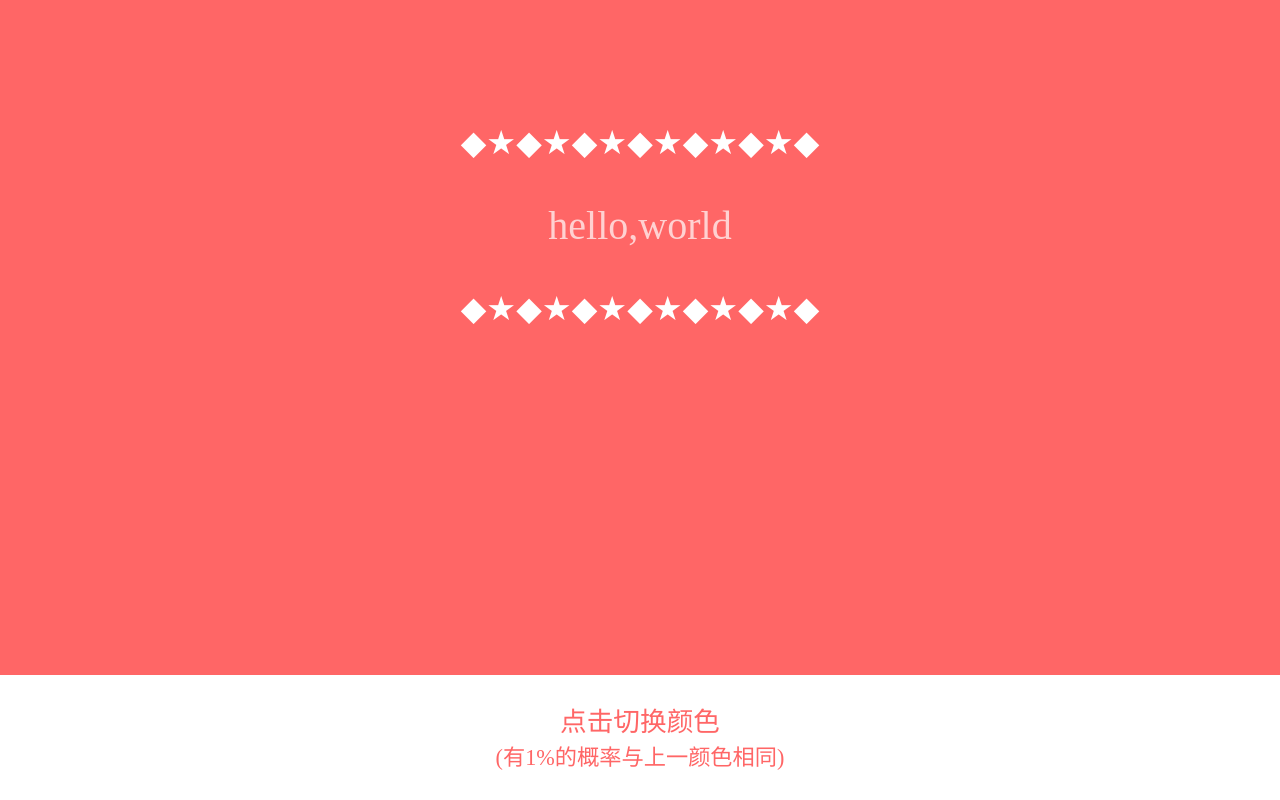
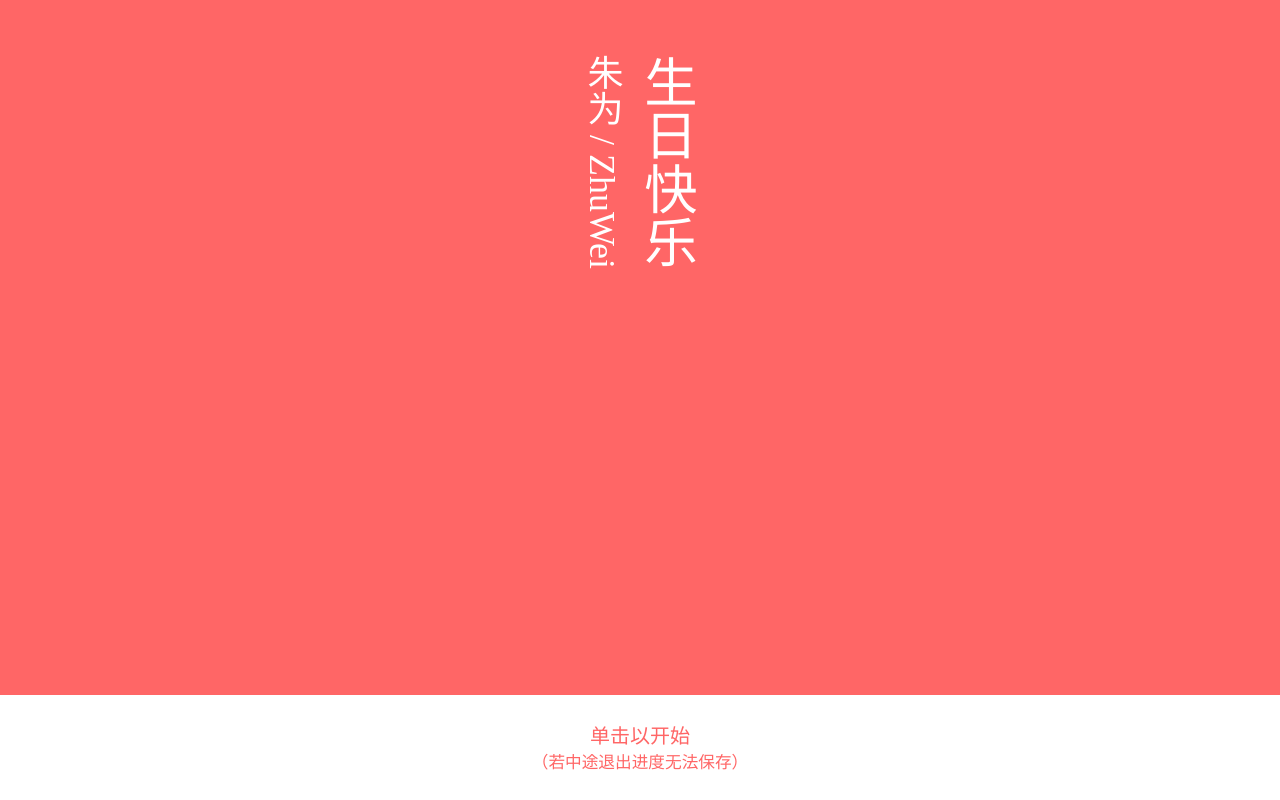
Before and after one commit to TiAd-GT/TiAd-GT.github.io, a plain HTML site: page zw/zw.html in a window 1280 px wide. Drawn offline with Linux system fonts and the light colour scheme.

Commit message:
Add files via upload

```diff
--- a/zw/zw.html
+++ b/zw/zw.html
@@ -13,115 +13,97 @@
         padding:0px;
         transition:all 3s;
     }
-    #main1,#main2,#main3{
+    #main{
         font-family:'Times New Roman', Times, serif;
         color:white;
-        font-size:25pt;
+        font-size:20pt;
         transition:all 0.5s;
         opacity: 1.0 ;
+        -webkit-writing-mode: vertical-rl;
+        writing-mode: vertical-rl;
     }
-    #ColorChange{
+    #ColorChange_Start{
         width:100%;
-        height:100px;
+        height:80px;
         padding-top:25px;
         background-color:white;
         color:#FF6666;
-        font-size:20pt;
+        font-size:15pt;
         font-family:'Times New Roman', Times, serif;
         position:fixed;
         bottom:0px;
         cursor:pointer;
+        opacity: 1.0 ;
         transition:all 3s;
     }
     </style>
     <script>
+    function main(){
+        document.getElementById("ColorChange_Start").innerHTML="<span onclick='colorChange()'>点击切换颜色<br><small>（有1%的概率与上一颜色相同）</small></span>";
         setTimeout(function(){
-            document.getElementById("main2").style.opacity="0.0";
-        }, 1500);
+            document.getElementById("main").style.opacity="0.0";
+        }, 10);
         setTimeout(function(){
-            document.getElementById("main2").innerHTML="hello,world";
-        }, 2000);
+            document.getElementById("main").innerHTML="左肩有你 右肩有党 <br> 改革开放 振兴钢厂";
+        }, 1000);
         setTimeout(function(){
-            document.getElementById("main2").style.opacity="1.0";
+            document.getElementById("main").style.opacity="1.0";
         }, 2500);
-        setTimeout(function(){
-            document.getElementById("main2").style.opacity="0.0";
-        }, 5000);
-        setTimeout(function(){
-            document.getElementById("main2").innerHTML="hello,world";
-        }, 5500);
-        setTimeout(function(){
-            document.getElementById("main2").style.opacity="1.0";
-        }, 6000);
-        setTimeout(function(){
-            document.getElementById("main2").style.opacity="0.0";
-        }, 10000);
-        setTimeout(function(){
-            document.getElementById("main2").innerHTML="hello,world";
-        }, 10500);
-        setTimeout(function(){
-            document.getElementById("main2").style.opacity="1.0";
-        }, 11000);
-        setTimeout(function(){
-            document.getElementById("main2").style.opacity="0.0";
-        }, 15000);
-        setTimeout(function(){
-            document.getElementById("main2").innerHTML="hello,world";
-        }, 15500);
-        setTimeout(function(){
-            document.getElementById("main2").style.opacity="1.0";
-        }, 16000);
+    }
     </script>
 </head>
-<body id="body"><br><br><br><br><br>
-    <p id="main1">◆★◆★◆★◆★◆★◆★◆</p>
-    <p id="main2" style="font-size:30pt;">生日快乐，朱为</p>
-    <p id="main3">◆★◆★◆★◆★◆★◆★◆</p>
-    <div id="ColorChange" onclick="colorChange()">
-        点击切换颜色<br><small>(有1%的概率与上一颜色相同)</small>
+<body id="body"><br><br><br>
+    <span id="main">
+       <span style="font-size:40pt;">生日快乐</span><br>
+       <span style="font-size:27pt;">朱为 / ZhuWei</span>
+    </span>
+
+    <div id="ColorChange_Start">
+        <span onclick="main()">单击以开始</span><br>
+        <small onclick="main()">（若中途退出进度无法保存）</small>
     </div>
     <script>
     function colorChange(){
         var color = Math.floor(Math.random()*10) + 1;
         if (color==1){
             document.getElementById("body").style.backgroundColor="#FF6666";
-            document.getElementById("ColorChange").style.color="#FF6666";
+            document.getElementById("ColorChange_Start").style.color="#FF6666";
         }
         if (color==2){
             document.getElementById("body").style.backgroundColor="#0099CC";
-            document.getElementById("ColorChange").style.color="#0099CC";
+            document.getElementById("ColorChange_Start").style.color="#0099CC";
         }
         if (color==3){
             document.getElementById("body").style.backgroundColor="#996699";
-            document.getElementById("ColorChange").style.color="#996699";
+            document.getElementById("ColorChange_Start").style.color="#996699";
         }
         if (color==4){
             document.getElementById("body").style.backgroundColor="#FF9900";
-            document.getElementById("ColorChange").style.color="#FF9900";
+            document.getElementById("ColorChange_Start").style.color="#FF9900";
         }
         if (color==5){
             document.getElementById("body").style.backgroundColor="#33CC33";
-            document.getElementById("ColorChange").style.color="#33CC33";
+            document.getElementById("ColorChange_Start").style.color="#33CC33";
         }
         if (color==6){
             document.getElementById("body").style.backgroundColor="#009999";
-            document.getElementById("ColorChange").style.color="#009999";
+            document.getElementById("ColorChange_Start").style.color="#009999";
         }
         if (color==7){
             document.getElementById("body").style.backgroundColor="#999966";
-            document.getElementById("ColorChange").style.color="#999966";
+            document.getElementById("ColorChange_Start").style.color="#999966";
         }
         if (color==8){
             document.getElementById("body").style.backgroundColor="#990033";
-            document.getElementById("ColorChange").style.color="#990033";
+            document.getElementById("ColorChange_Start").style.color="#990033";
         }
         if (color==9){
             document.getElementById("body").style.backgroundColor="#CC3333";
-            document.getElementById("ColorChange").style.color="#CC3333";
+            document.getElementById("ColorChange_Start").style.color="#CC3333";
         }
         if (color==10){
             document.getElementById("body").style.backgroundColor="#99CC00";
-            document.getElementById("ColorChange").style.color="#99CC00";
+            document.getElementById("ColorChange_Start").style.color="#99CC00";
         }
     }
     </script>
```
